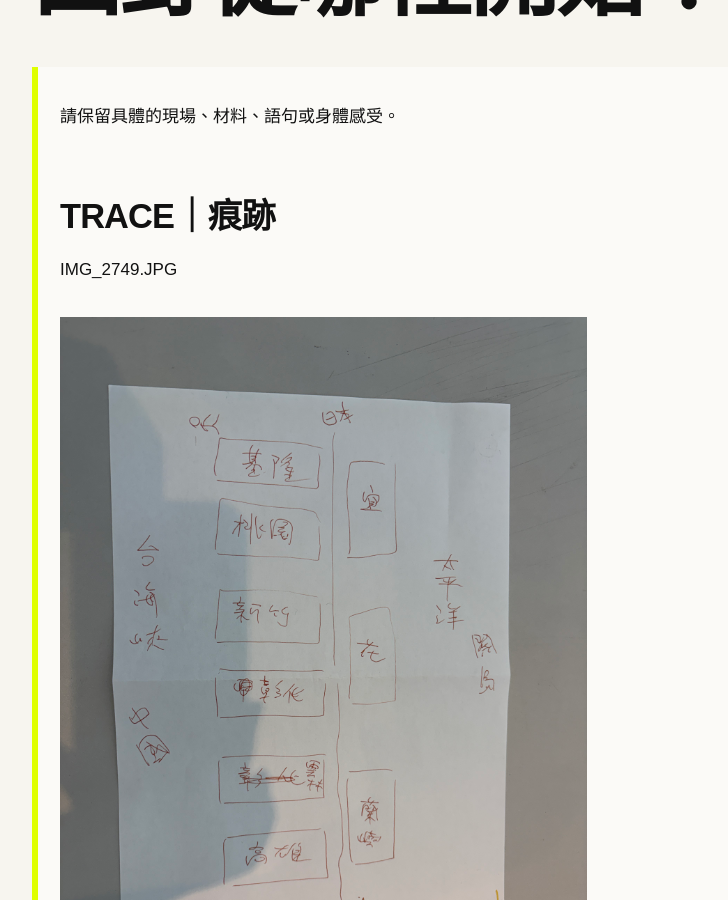
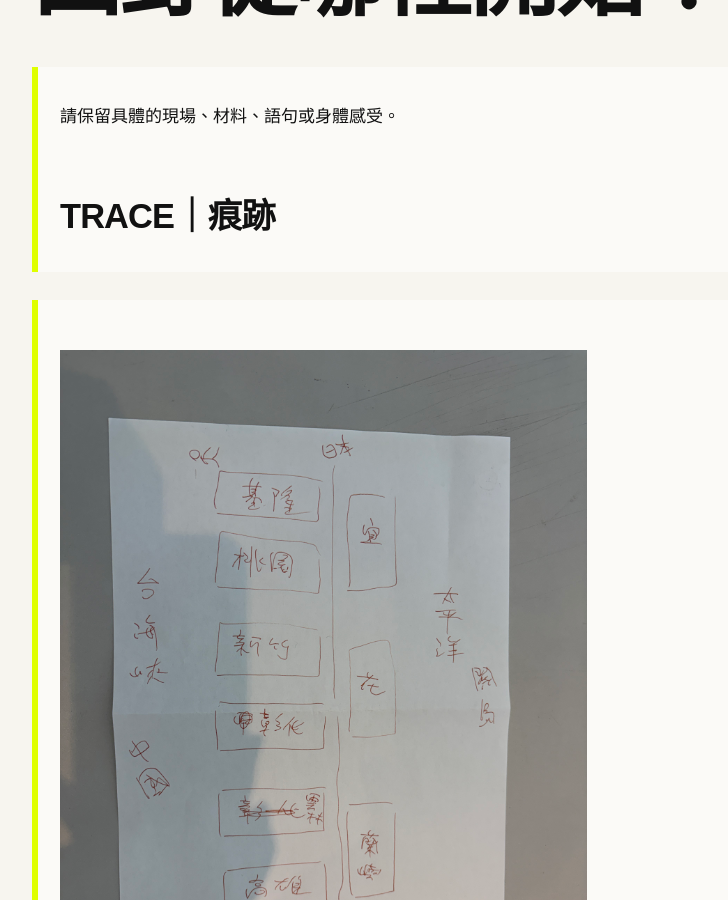
Before and after one commit to yunjiajang/fieldworkarchive, a Jekyll site: the page built from weeks/week-01.md, in a window 1280 px wide and 900 px high, scrolled down 307 px. Shown: the whole window, without its empty margins (48-776 px from the left). Built offline with Jekyll 4.4.1, drawn with Linux system fonts in a browser that asks for light colours.

Commit message:
Update week-01.md

```diff
--- a/weeks/week-01.md
+++ b/weeks/week-01.md
@@ -10,7 +10,7 @@ permalink: /weeks/week-01/
 > 請保留具體的現場、材料、語句或身體感受。
 >
 ## TRACE｜痕跡
-IMG_2749.JPG
+
 >
 ![共同繪製的教室導航地圖]({{ '/assets/images/IMG_2749.JPG' | relative_url }})
 
```
